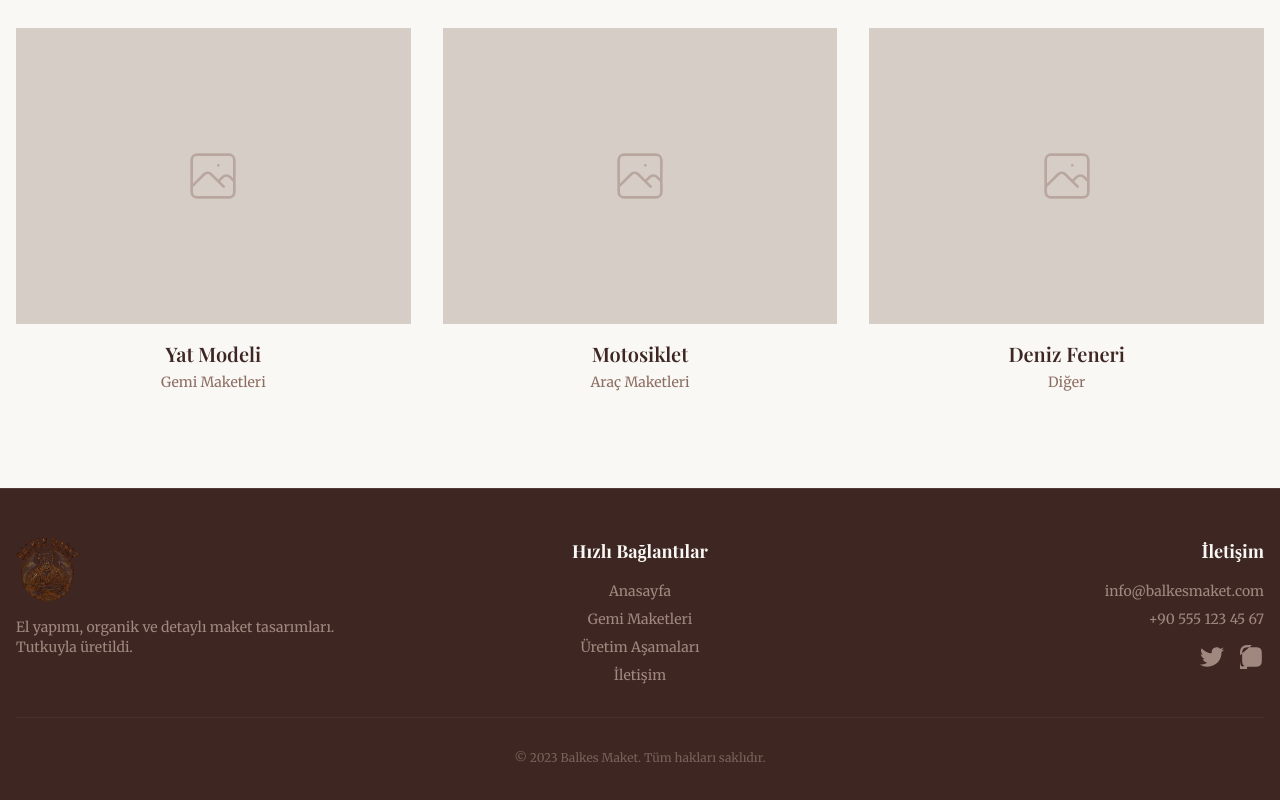
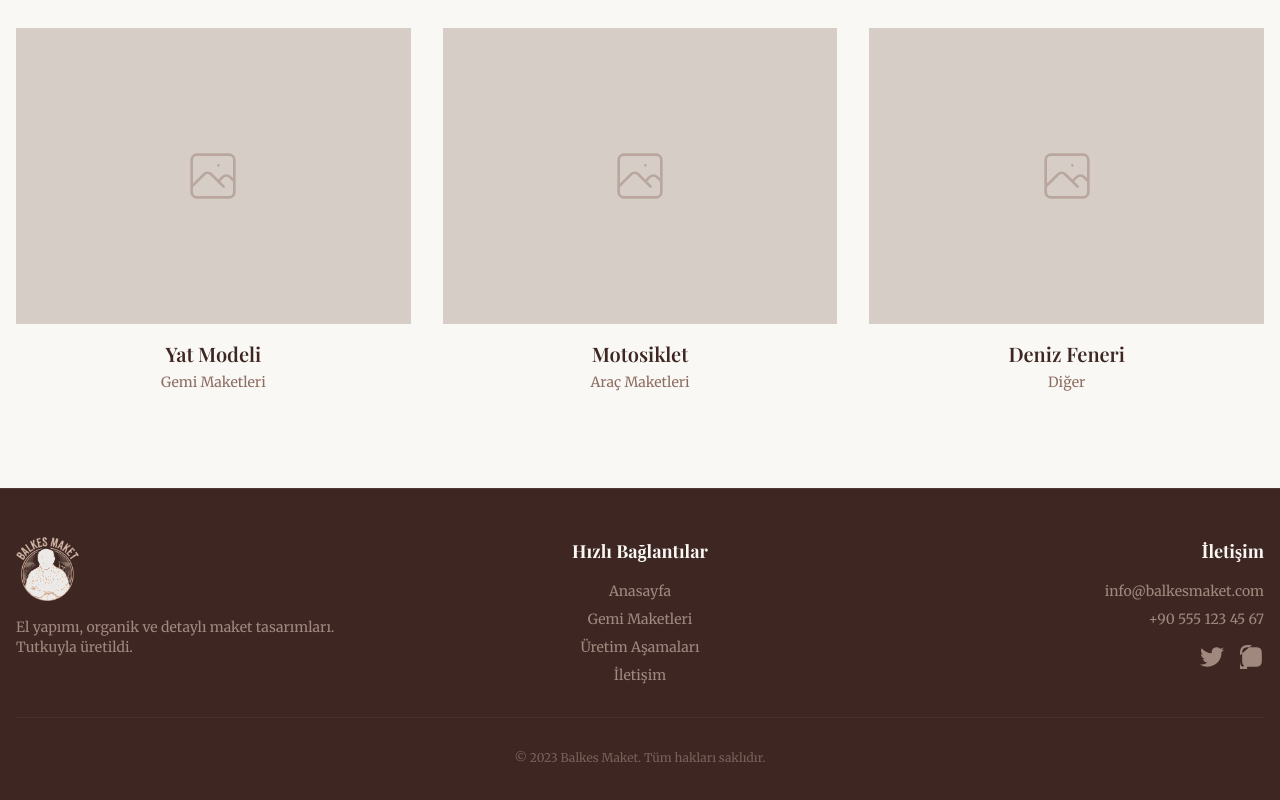
Before and after one commit to efeefeoglu/balkesmaket, a plain HTML site: page index.html in a window 1280 px wide. Shown: the part 1649-2449 px from the top of the page. Drawn offline with nearby package versions, Linux system fonts and the light colour scheme; a web font is replaced by a local one.

Commit message:
Update index.html

```diff
--- a/index.html
+++ b/index.html
@@ -376,7 +376,7 @@
             <div class="grid grid-cols-1 md:grid-cols-3 gap-8 mb-8">
                 <!-- Brand -->
                 <div class="text-center md:text-left">
-                    <img src="assets/balkes-maket-logo.png" alt="Balkes Maket" class="h-16 mx-auto md:mx-0 mb-4 opacity-90 brightness-150 contrast-125">
+                    <img src="assets/balkes-maket-logo-white.png" alt="Balkes Maket" class="h-16 mx-auto md:mx-0 mb-4 opacity-90 brightness-150 contrast-125">
                     <p class="text-brand-accent text-sm max-w-xs mx-auto md:mx-0 font-body">
                         El yapımı, organik ve detaylı maket tasarımları. Tutkuyla üretildi.
                     </p>
```
